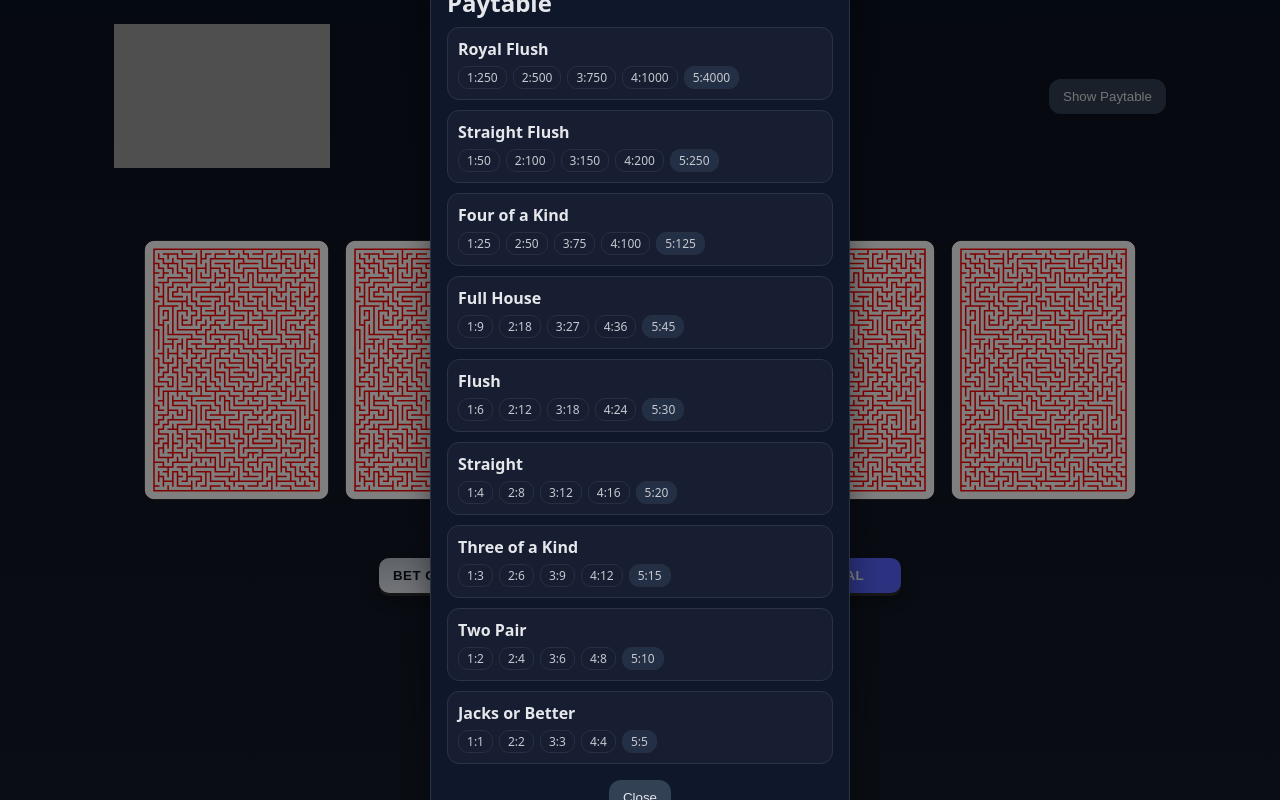
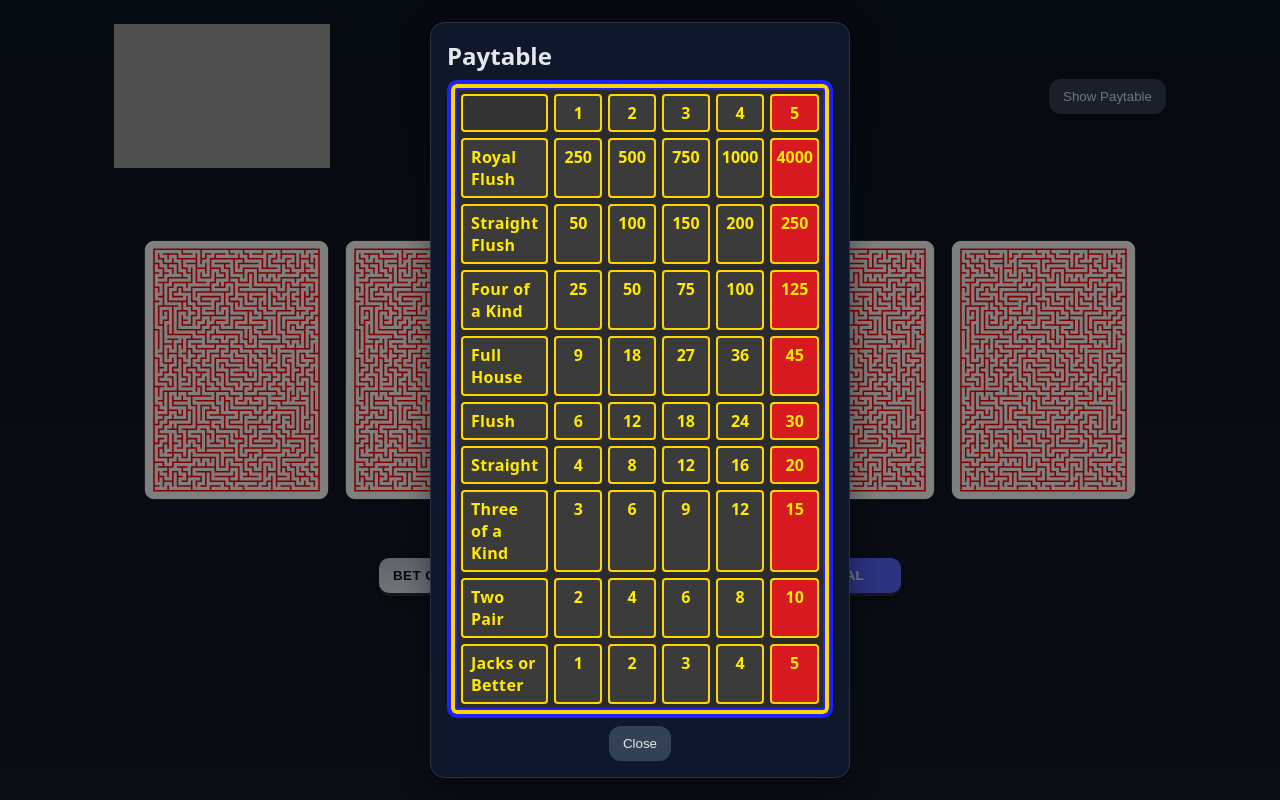
Before and after one commit to mbaturay/Casino-Poker, a React (Vite) app: page / in a window 1280 px wide. Both pictures are taken after a click on the button "Show Paytable". Built offline with nearby package versions, Linux system fonts and the light colour scheme; grey boxes are pictures that could not be loaded.

Commit message:
ui: redesign paytable modal to machine-style grid; highlight active bet column

```diff
--- a/src/VideoPoker.tsx
+++ b/src/VideoPoker.tsx
@@ -329,19 +329,22 @@ export default function VideoPoker() {
         <div className="modal-overlay" role="dialog" aria-modal="true" aria-label="Paytable">
           <div className="modal">
             <h2>Paytable</h2>
-            <section className="paytable">
-              {( ["Royal Flush","Straight Flush","Four of a Kind","Full House","Flush","Straight","Three of a Kind","Two Pair","Jacks or Better"] as HandRank[])
-                .map(name => (
-                <div key={name} className={`pt-item ${result?.name===name ? "pt-active" : ""}`}>
-                  <div className="pt-name">{name}</div>
-                  <div className="pt-row">
+            <div className="paytable-board" role="table" aria-label="Video Poker Paytable">
+              <div className="pt-grid">
+                <div className="pt-corner" aria-hidden="true"></div>
+                {([1,2,3,4,5] as const).map(n => (
+                  <div key={`h-${n}`} className={`pt-colhead ${bet===n?"pt-col-active":""}`}>{n}</div>
+                ))}
+                {(["Royal Flush","Straight Flush","Four of a Kind","Full House","Flush","Straight","Three of a Kind","Two Pair","Jacks or Better"] as HandRank[]).map(name => (
+                  <>
+                    <div key={`hn-${name}`} className={`pt-hand ${result?.name===name?"pt-row-active":""}`}>{name}</div>
                     {PAYTABLE[name].map((v,i)=>(
-                      <span key={i} className={`pt-chip ${bet===i+1 ? "pt-chip-active":""}`}>{i+1}:{v}</span>
+                      <div key={`c-${name}-${i}`} className={`pt-cell ${bet===i+1?"pt-col-active":""}`}>{v}</div>
                     ))}
-                  </div>
-                </div>
-              ))}
-            </section>
+                  </>
+                ))}
+              </div>
+            </div>
             <div className="row" style={{ justifyContent: "center", marginTop: 8 }}>
               <button className="btn" onClick={() => setShowPaytable(false)}>Close</button>
             </div>
--- a/src/styles.css
+++ b/src/styles.css
@@ -15,13 +15,15 @@ h1{margin:0;font-size:28px}
 .panel{background:var(--panel);border:1px solid var(--border);border-radius:14px;padding:10px 14px;min-width:110px}
 .label{font-size:11px;opacity:.7;text-transform:uppercase}
 .value{font-weight:700;font-size:20px}
-.paytable{display:grid;grid-template-columns:repeat(auto-fit,minmax(210px,1fr));gap:10px;margin-bottom:16px}
-.pt-item{background:rgba(255,255,255,.03);border:1px solid var(--border);border-radius:12px;padding:10px}
-.pt-active{outline:2px solid var(--accent)}
-.pt-name{font-weight:600;margin-bottom:6px}
-.pt-row{display:flex;flex-wrap:wrap;gap:6px}
-.pt-chip{border:1px solid var(--border);border-radius:10px;padding:2px 8px;font-size:12px;opacity:.85}
-.pt-chip-active{background:#263248}
+/* paytable modal redesign */
+.paytable-board{background:#2b2b2b;border:4px solid #1e22ff;box-shadow:inset 0 0 0 4px #ffd700, inset 0 0 0 6px #1e22ff;border-radius:10px;padding:10px}
+.pt-grid{display:grid;grid-template-columns: 1.5fr repeat(5, 1fr);gap:6px;align-items:stretch}
+.pt-corner{background:#333;border:2px solid #ffd700;border-radius:4px}
+.pt-colhead{background:#3b3b3b;border:2px solid #ffd700;border-radius:4px;color:#ffea00;font-weight:900;text-align:center;padding:6px 4px}
+.pt-hand{background:#3b3b3b;border:2px solid #ffd700;border-radius:4px;color:#ffea00;font-weight:900;letter-spacing:.02em;padding:6px 8px}
+.pt-cell{background:#3b3b3b;border:2px solid #ffd700;border-radius:4px;color:#ffea00;font-weight:900;text-align:center;padding:6px 4px}
+.pt-col-active{background:#d71920 !important;color:#ffea00}
+.pt-row-active{outline:2px solid var(--accent)}
 .status{margin:18px 0 16px;padding:8px 0;text-align:center;opacity:.95;animation:statusFade .35s ease}
 .cards{display:flex;justify-content:center;gap:16px;margin:12px 0 22px}
 @keyframes statusFade{0%{opacity:0}60%{opacity:1}100%{opacity:.95}}
```
